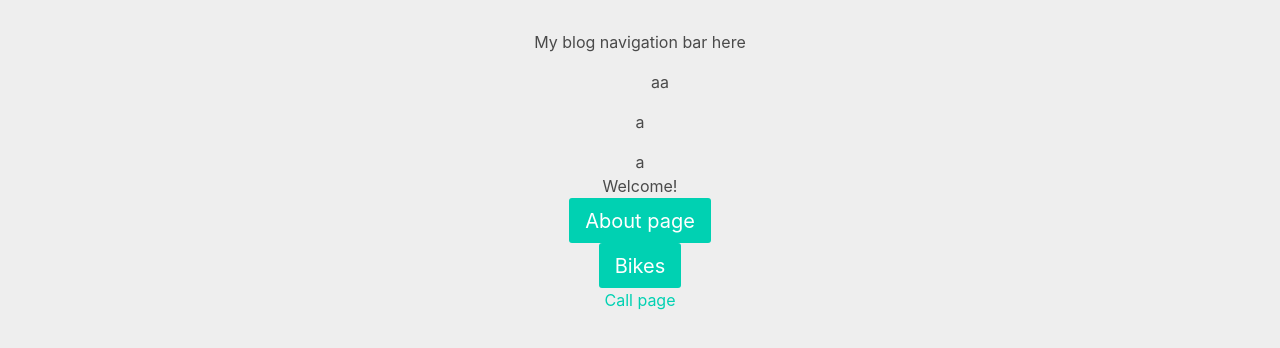
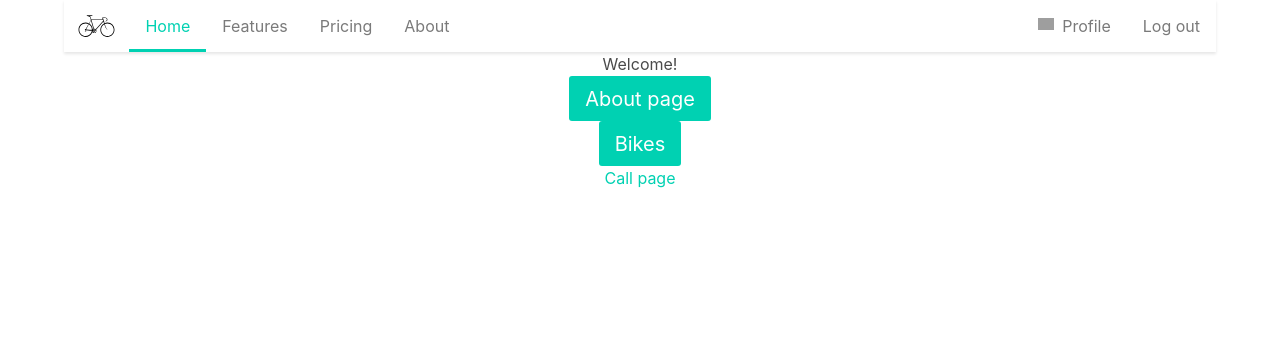
Before and after one commit to roberto-butti/nuxtjs-helloworld, a Nuxt app: page / in a window 1280 px wide. Shown: the top 348 px of the page. Built offline with nearby package versions, Linux system fonts and the light colour scheme; grey boxes are pictures that could not be loaded.

Commit message:
add component for menu and assets

```diff
--- a/components/menu.vue
+++ b/components/mymenu.vue
@@ -4,7 +4,7 @@
   <div class="container">
     <div class="nav-left">
       <a class="nav-item">
-        <img src="http://bulma.io/images/bulma-logo.png" alt="Bulma logo">
+      <img src="~assets/roadbike.svg" alt="roadbike logo">
       </a>
       <a class="nav-item is-tab is-hidden-mobile is-active">Home</a>
       <a class="nav-item is-tab is-hidden-mobile">Features</a>
@@ -34,7 +34,9 @@
 
 </template>
 <script>
-	module.exports = {
+
+	export default {
+		name: 'mymenu',
 		data: function() {
 			return { greeting:'Hello'}
 		}
--- a/css/main.css
+++ b/css/main.css
@@ -1,7 +1,7 @@
 body {
-  background: #eee;
+
   text-align: center;
-  padding-top: 30px;
+  padding-top: 0px;
   height: 100%;
   width: 100%;
   position: absolute;
--- a/layouts/app.vue
+++ b/layouts/app.vue
@@ -1,7 +1,3 @@
 <template>
-  <div>
-    <div>My blog navigation bar here</div>
-    <menu>aa</menu>
     <nuxt/>
-  </div>
 </template>
--- a/pages/bikes/index.vue
+++ b/pages/bikes/index.vue
@@ -34,8 +34,23 @@ export default {
           }
 
         }
-        console.log(a);
-        return { bikes: res.data.networks }
+        var country_find="IT";
+        var countries_found=[];
+        for (var i = res.data.networks.length - 1; i >= 0; i--) {
+          var n = res.data.networks[i];
+
+          country = n.location.country;
+          if (country == country_find) {
+            countries_found.push(n);
+          } else {
+
+          }
+
+        }
+
+        console.log(countries_found);
+        return { bikes: countries_found };
+        //return { bikes: res.data.networks }
     })
     .catch((e) => {
       console.log(e);
--- a/pages/index.vue
+++ b/pages/index.vue
@@ -1,8 +1,6 @@
 <template>
-  <div>
-  a
-  	<menu />
-  	a
+  <div id="mycomponent" class="container">
+  	<mymenu></mymenu>
     <h1>Welcome!</h1>
     <p><nuxt-link to="/about" class="button is-medium is-primary hvr-float-shadow">About page</nuxt-link></p>
     <p><nuxt-link to="/bikes" class="button is-medium is-primary hvr-float-shadow">Bikes</nuxt-link></p>
@@ -13,7 +11,16 @@
 </template>
 
 <script>
+
+import mymenu from '~/components/mymenu.vue'
 export default {
-  layout: 'app'
+  layout: 'app',
+components: {
+    mymenu
+  }
 }
 </script>
+
+<style>
+
+</style>
```
Also changed, not shown: assets/roadbike.svg (added).
